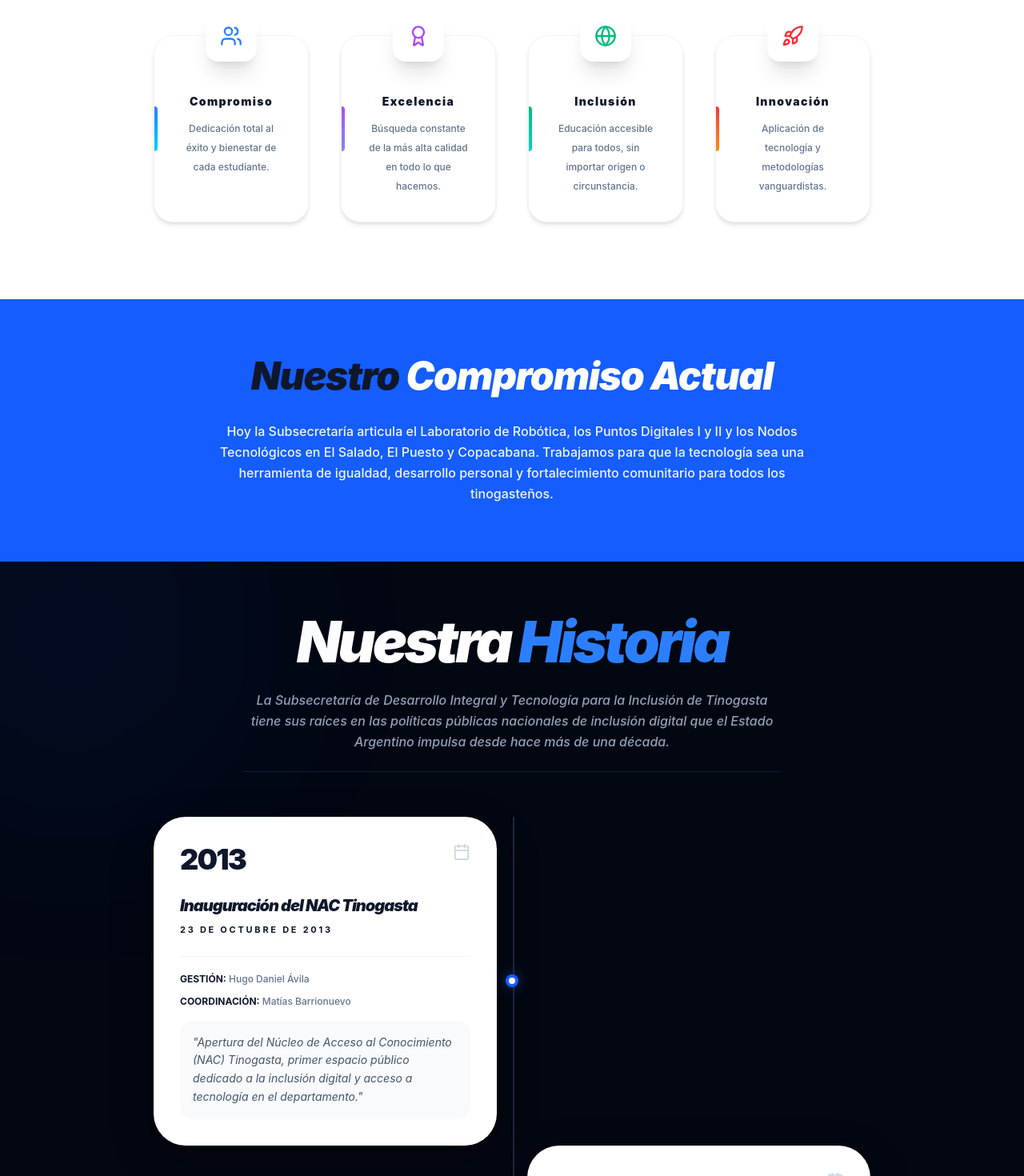
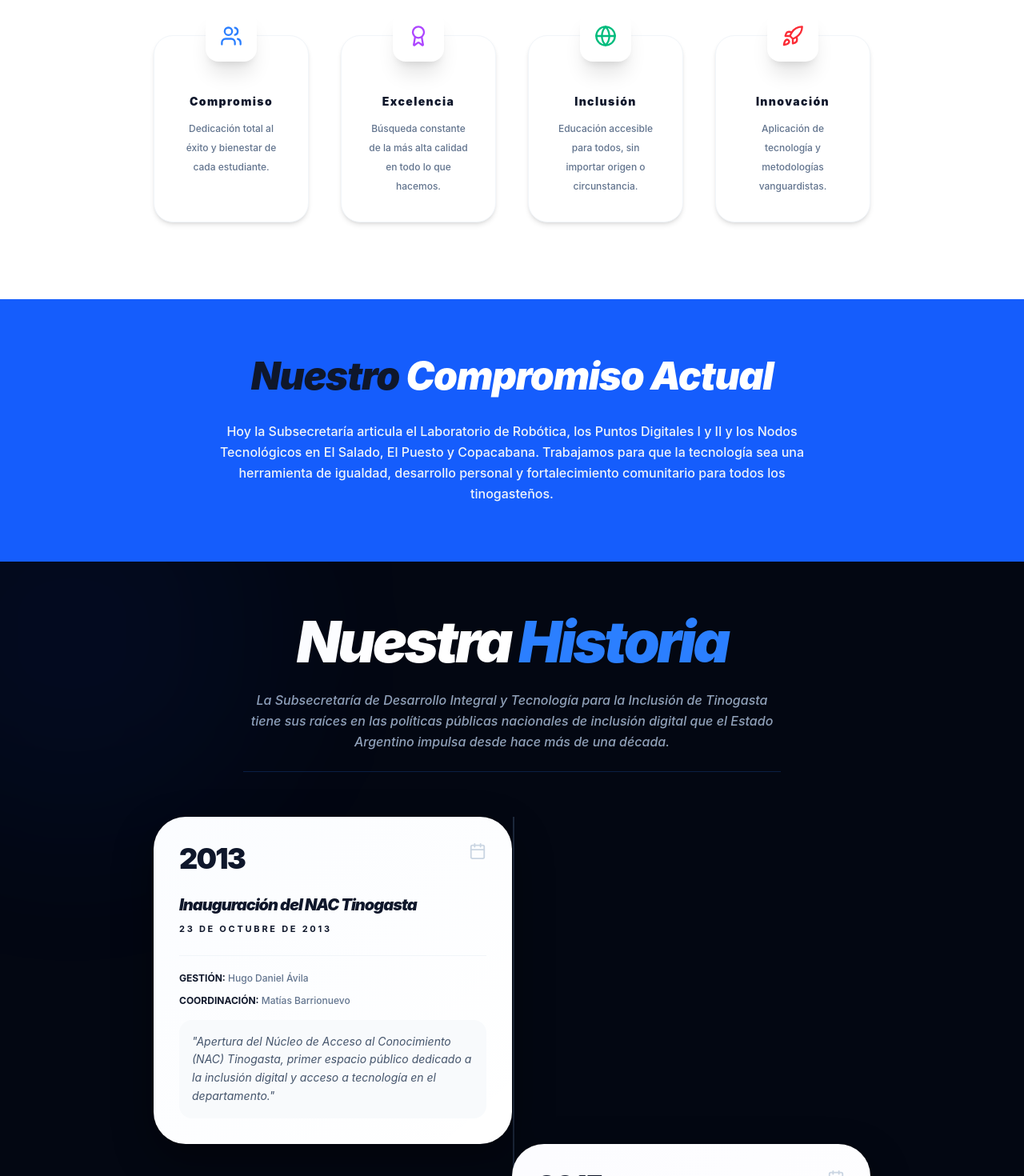
Before and after one commit to Martin13C/Pasantia-2026, a React (Vite) app: page /nosotros in a window 1280 px wide. Shown: the part 1820-3290 px from the top of the page at 80% size. Built offline with nearby package versions, Linux system fonts and the light colour scheme.

Commit message:
Modificacion de page Nosotros

```diff
--- a/src/pages/Nosotros.jsx
+++ b/src/pages/Nosotros.jsx
@@ -1,4 +1,4 @@
-import React from 'react';
+import React, { useState } from 'react';
 import {
   Target, Eye, Award, Users, Rocket, Cpu,
   MapPin, Calendar, CheckCircle2, ChevronRight,
@@ -154,6 +154,13 @@ const Nosotros = () => {
       text: "text-purple-400"
     }
   ];
+
+  // ajustes para mobil
+  const [activeValue, setActiveValue] = useState(null);
+
+  const isTouch =
+    typeof window !== "undefined" &&
+    window.matchMedia("(hover: none)").matches;
 
   return (
     <div className="bg-white text-slate-900 font-sans overflow-hidden">
@@ -321,17 +328,48 @@ const Nosotros = () => {
     {valores.map((v, i) => (
       <motion.div
         key={i}
-              className="group relative bg-white p-6 sm:p-8 pt-12 sm:pt-14 rounded-3xl border border-slate-100 shadow-md hover:shadow-xl transition-all duration-500 hover:-translate-y-2 flex flex-col justify-between"
+        onClick={() => isTouch && setActiveValue(activeValue === i ? null : i)}
+        className={`group relative bg-white p-6 sm:p-8 pt-12 sm:pt-14 rounded-3xl border border-slate-100 shadow-md transition-all duration-500 flex flex-col justify-between
+          ${!isTouch && "hover:shadow-xl hover:-translate-y-2"}
+          ${isTouch && activeValue === i && "shadow-xl -translate-y-2"}
+        `}
         initial={{ opacity: 0, y: 40 }}
         whileInView={{ opacity: 1, y: 0 }}
         viewport={{ once: true, margin: "-100px" }}
         transition={{ duration: 0.6, delay: i * 0.1, ease: "easeOut" }}
       >
-              {/* ICONO FLOTANTE */}
+        {/* ICONO */}
         <div className="absolute -top-8 left-1/2 -translate-x-1/2 z-20">
-                <div className="w-14 h-14 sm:w-16 sm:h-16 bg-white rounded-2xl shadow-xl flex items-center justify-center relative overflow-hidden transition-all duration-500 group-hover:scale-110 group-hover:-rotate-3">
-                  <div className={`absolute inset-0 bg-gradient-to-br ${v.from} ${v.to} translate-y-16 group-hover:translate-y-0 transition-transform duration-500`} />
-                  <div className={`relative z-10 ${v.colorText} group-hover:text-white transition-colors duration-500 [&>svg]:w-6 [&>svg]:h-6 sm:[&>svg]:w-7 sm:[&>svg]:h-7`}>
+          <div
+            className={`w-14 h-14 sm:w-16 sm:h-16 bg-white rounded-2xl shadow-xl flex items-center justify-center relative overflow-hidden transition-all duration-500
+              ${
+                isTouch
+                  ? activeValue === i && "scale-110 -rotate-3"
+                  : "group-hover:scale-110 group-hover:-rotate-3"
+              }
+            `}
+          >
+            <div
+              className={`absolute inset-0 bg-gradient-to-br ${v.from} ${v.to} transition-transform duration-500
+                ${
+                  isTouch
+                    ? activeValue === i
+                      ? "translate-y-0"
+                      : "translate-y-16"
+                    : "translate-y-16 group-hover:translate-y-0"
+                }
+              `}
+            />
+            <div
+              className={`relative z-10 ${v.colorText} transition-colors duration-500
+                ${
+                  isTouch
+                    ? activeValue === i && "text-white"
+                    : "group-hover:text-white"
+                }
+                [&>svg]:w-6 [&>svg]:h-6 sm:[&>svg]:w-7 sm:[&>svg]:h-7
+              `}
+            >
               {v.icon}
             </div>
           </div>
@@ -343,21 +381,38 @@ const Nosotros = () => {
           whileInView={{ opacity: 1 }}
           transition={{ duration: 0.5, delay: i * 0.1 + 0.2 }}
         >
-                <h4 className="font-black tracking-widest text-sm mb-3 text-slate-900">{v.title}</h4>
-                <p className="text-slate-500 text-xs font-medium leading-loose">{v.desc}</p>
+          <h4 className="font-black tracking-widest text-sm mb-3 text-slate-900">
+            {v.title}
+          </h4>
+          <p className="text-slate-500 text-xs font-medium leading-loose">
+            {v.desc}
+          </p>
         </motion.div>
 
-              <motion.div
-                className={`absolute left-0 top-1/2 -translate-y-1/2 w-1 h-0 group-hover:h-14 bg-gradient-to-b ${v.from} ${v.to} transition-all duration-500 rounded-r-full`}
-                initial={{ height: 0 }}
-                whileInView={{ height: "3.5rem" }}
-                transition={{ duration: 0.6, delay: i * 0.1 + 0.3 }}
+        {/* LÍNEA */}
+        <div
+          className={`absolute left-0 top-1/2 -translate-y-1/2 w-1 bg-gradient-to-b ${v.from} ${v.to} rounded-r-full transition-all duration-500
+            ${
+              isTouch
+                ? activeValue === i
+                  ? "h-14"
+                  : "h-0"
+                : "h-0 group-hover:h-14"
+            }
+          `}
         />
-              <motion.div
-                className={`absolute inset-0 bg-gradient-to-br ${v.from}/10 ${v.to}/10 opacity-0 group-hover:opacity-100 transition-opacity duration-500 rounded-3xl`}
-                initial={{ opacity: 0 }}
-                whileHover={{ opacity: 0.1 }}
-                transition={{ duration: 0.4 }}
+
+        {/* OVERLAY */}
+        <div
+          className={`absolute inset-0 bg-gradient-to-br ${v.from}/10 ${v.to}/10 rounded-3xl transition-opacity duration-500
+            ${
+              isTouch
+                ? activeValue === i
+                  ? "opacity-100"
+                  : "opacity-0"
+                : "opacity-0 group-hover:opacity-100"
+            }
+          `}
         />
       </motion.div>
     ))}
@@ -417,6 +472,7 @@ const Nosotros = () => {
     <h2 className="text-4xl sm:text-5xl md:text-7xl font-black text-white italic tracking-tighter">
       Nuestra <span className="text-blue-500">Historia</span>
     </h2>
+
     <motion.p
       className="mt-4 sm:mt-6 text-slate-400 max-w-2xl mx-auto font-medium leading-relaxed italic border-b border-blue-500/20 pb-6 text-sm sm:text-base"
       initial={{ opacity: 0 }}
@@ -430,71 +486,73 @@ const Nosotros = () => {
   </motion.div>
 
   <div className="relative">
-          {/* LÍNEA CENTRAL — solo desktop */}
     <div className="absolute left-1/2 translate-x-1/2 w-[2px] h-full bg-slate-800 hidden lg:block" />
 
-          <motion.div
-            className=""
-            initial={{ opacity: 0 }}
-            whileInView={{ opacity: 1 }}
-            transition={{ duration: 0.6, delay: 0.4 }}
-            viewport={{ once: true }}
-          >
     {hitos.map((hito, index) => (
       <motion.div
         key={index}
-                className={`flex flex-col items-center lg:flex-row w-full mb-8 lg:mb-0 ${hito.side === "right" ? "lg:flex-row-reverse" : ""}`}
+        className={`flex flex-col items-center lg:flex-row w-full mb-8 lg:mb-0 ${
+          hito.side === "right" ? "lg:flex-row-reverse" : ""
+        }`}
         initial={{ opacity: 0, x: hito.side === "right" ? 30 : -30 }}
         whileInView={{ opacity: 1, x: 0 }}
         viewport={{ once: true, margin: "-100px" }}
         transition={{ duration: 0.6, delay: index * 0.1 }}
       >
-                {/* CARD */}
-                <div className="w-full lg:w-1/2 flex justify-center lg:justify-center">
+        <div className="w-full lg:w-1/2 flex justify-center">
           <motion.div
-                    className={`relative w-full max-w-sm sm:max-w-md p-6 sm:p-8 bg-white border border-transparent rounded-3xl sm:rounded-[2.5rem] shadow-[0_20px_50px_rgba(0,0,0,0.4)] transition-all duration-500 group overflow-hidden ${hito.border}`}
-                    whileHover={{ scale: 1.02, y: -4 }}
-                    transition={{ type: "spring", stiffness: 200, damping: 20 }}
+            className={`relative w-full max-w-sm sm:max-w-md p-6 sm:p-8 bg-white rounded-3xl sm:rounded-[2.5rem] shadow-[0_20px_50px_rgba(0,0,0,0.4)] transition-all duration-500 group overflow-hidden ${hito.border}`}
+
+            whileHover={!isTouch ? { scale: 1.02, y: -4 } : {}}
+            whileTap={{ scale: 0.98 }}
           >
-                    <motion.div
-                      className={`absolute inset-0 bg-gradient-to-br ${hito.color} to-transparent opacity-0 group-hover:opacity-100 transition-opacity duration-500`}
-                      initial={{ opacity: 0 }}
-                      whileHover={{ opacity: 0.1 }}
+            <div
+              className={`absolute inset-0 bg-gradient-to-br ${hito.color} to-transparent transition-opacity duration-500
+                ${
+                  isTouch
+                    ? "opacity-10"
+                    : "opacity-0 group-hover:opacity-100"
+                }
+              `}
             />
 
             <div className="relative z-10">
               <div className="flex justify-between items-start mb-5 sm:mb-6">
-                        <span className={`text-3xl sm:text-4xl font-black text-slate-900 tracking-tighter transition-colors duration-500 ${hito.accent}`}>
+                <span className={`text-3xl sm:text-4xl font-black text-slate-900 tracking-tighter ${hito.accent}`}>
                   {hito.year}
                 </span>
-                        <Calendar className={`text-slate-300 transition-colors duration-500 ${hito.accent}`} size={22} />
+                <Calendar className={`text-slate-300 ${hito.accent}`} size={22} />
               </div>
 
               <h4 className="text-lg sm:text-xl font-black tracking-tighter text-slate-900 mb-2 italic">
                 {hito.title}
               </h4>
 
-                      <p className={`text-[11px] font-bold tracking-[0.25em] mb-5 sm:mb-6 uppercase transition-colors ${hito.accent}`}>
+              <p className={`text-[11px] font-bold tracking-[0.25em] mb-5 sm:mb-6 uppercase ${hito.accent}`}>
                 {hito.date}
               </p>
 
               <div className="space-y-3 border-t border-slate-100 pt-4 sm:pt-5">
                 {hito.gestion && (
                   <p className="text-xs text-slate-500 font-medium">
-                            <span className="text-slate-900 font-bold uppercase">Gestión:</span>{" "}{hito.gestion}
+                    <span className="text-slate-900 font-bold uppercase">Gestión:</span> {hito.gestion}
                   </p>
                 )}
+
                 {hito.coordinador && (
                   <p className="text-xs text-slate-500 font-medium">
-                            <span className="text-slate-900 font-bold uppercase">Coordinación:</span>{" "}{hito.coordinador}
+                    <span className="text-slate-900 font-bold uppercase">Coordinación:</span> {hito.coordinador}
                   </p>
                 )}
-                        {hito.liderazgo && hito.liderazgo.map((lid, i) => (
+
+                {hito.liderazgo &&
+                  hito.liderazgo.map((lid, i) => (
                     <p key={i} className="text-xs text-slate-500 font-medium">
-                            <span className="text-slate-900 font-bold uppercase">{lid.cargo}:</span>{" "}{lid.nombre}
+                      <span className="text-slate-900 font-bold uppercase">{lid.cargo}:</span> {lid.nombre}
                     </p>
                   ))}
-                        <p className="text-sm text-slate-600 leading-relaxed mt-3 sm:mt-4 bg-slate-50 p-3 sm:p-4 rounded-2xl italic group-hover:bg-white/10 transition-colors duration-500">
+
+                <p className="text-sm text-slate-600 leading-relaxed mt-3 sm:mt-4 bg-slate-50 p-3 sm:p-4 rounded-2xl italic">
                   "{hito.detail}"
                 </p>
               </div>
@@ -502,21 +560,9 @@ const Nosotros = () => {
           </motion.div>
         </div>
 
-                {/* INDICADOR CENTRAL — solo desktop */}
-                <div className="relative z-20 hidden lg:flex items-center justify-center w-10">
-                  <motion.div
-                    className="w-4 h-4 rounded-full bg-white border-4 border-blue-600 shadow-[0_0_15px_rgba(37,99,235,0.5)]"
-                    initial={{ scale: 0 }}
-                    whileInView={{ scale: 1 }}
-                    whileHover={{ scale: 1.2 }}
-                    transition={{ duration: 0.4, delay: index * 0.1 + 0.2 }}
-                  />
-                </div>
-
         <div className="hidden lg:block lg:w-1/2" />
       </motion.div>
     ))}
-          </motion.div>
   </div>
 </motion.section>
 
```
Lines whose indentation alone changed are shown as unchanged.
